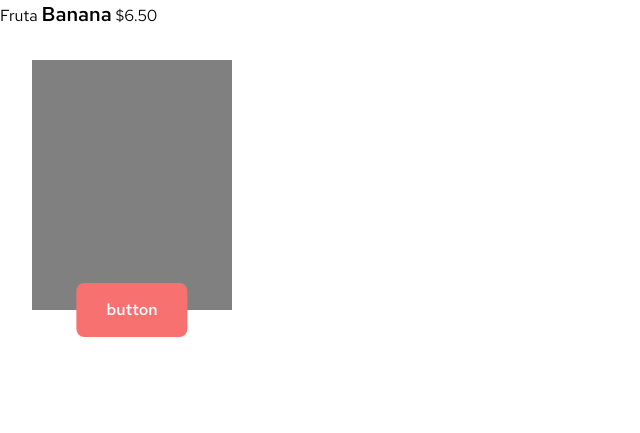
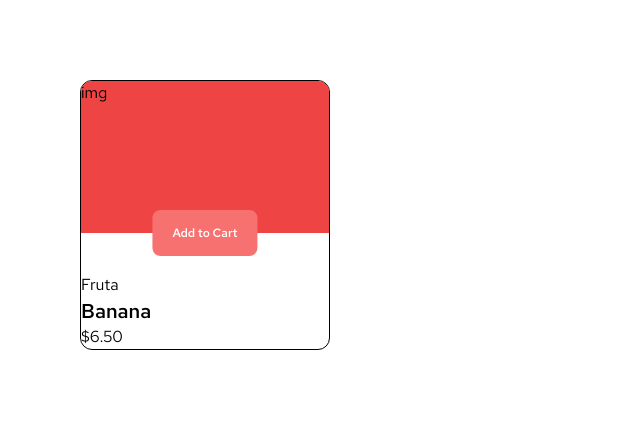
Before and after one commit to softexrecifepe/product-list-with-cart-web, a website built with Vite: page index.html in a window 1280 px wide. Shown: the whole page, without its empty margins (0-640 px from the left). Built offline with nearby package versions, Linux system fonts and the light colour scheme.

Commit message:
feat: implementa o componente HTML de `Product`

```diff
--- a/index.html
+++ b/index.html
@@ -13,13 +13,22 @@
 </head>
 
 <body>
-  <span class="product-category">Fruta</span>
-  <span class="product-name text-xl font-medium">Banana</span>
-  <span class="product-price">$6.50</span>
+  <main class="p-20">
+    <!-- componente `Product` -->
+    <div class="rounded-xl overflow-hidden flex flex-col border border-black h-[270px] w-[250px]">
+      <div class="mb-10 relative h-full bg-red-500">
+        <div class="">img</div>
+        <button type="button" class="button rounded-lg text-white font-medium text-xs bg-red-400">Add to Cart</button>
+      </div>
 
-  <div class="container m-8">
-    <button type="button" class="button rounded-lg text-white font-medium bg-red-400">button</button>
-  </div>
+      <div class="flex flex-col">
+        <span class="product-category">Fruta</span>
+        <span class="product-name text-xl font-medium">Banana</span>
+        <span class="product-price">$6.50</span>
+      </div>
+    </div>
+  </main>
+
 </body>
 
 </html>
--- a/src/styles/index.scss
+++ b/src/styles/index.scss
@@ -24,7 +24,7 @@
 }
 
 .button {
-  padding: 15px 30px;
+  padding: 15px 20px;
   position: absolute;
   bottom: 0px;
   left: 50%;
```
